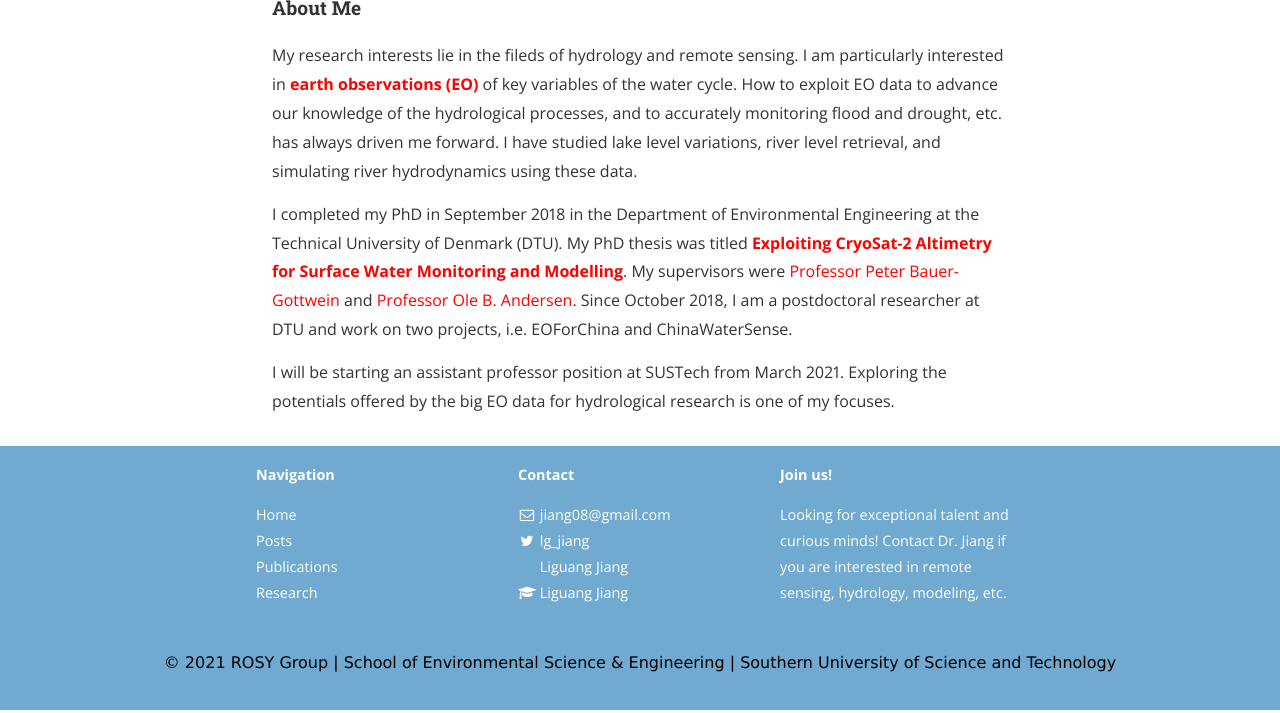
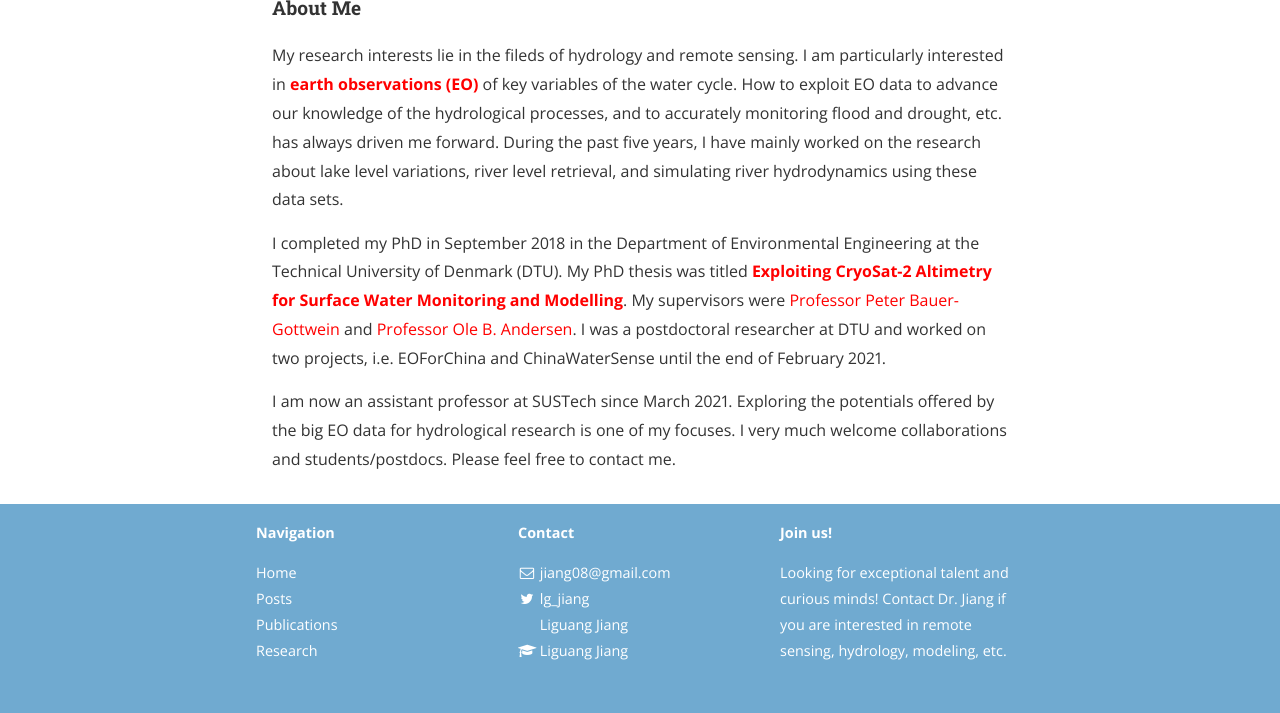
Before and after one commit to 12530/rshydro, a Jekyll site: the page built from home.md, in a window 1280 px wide and 900 px high, scrolled down 764 px, cut to the strip 187-900 px from the top of the window. Built offline with Jekyll 4.4.1, drawn with Linux system fonts in a browser that asks for light colours; nearby versions of some CDN libraries.

Commit message:
Update home.md

```diff
--- a/home.md
+++ b/home.md
@@ -15,8 +15,8 @@ main_nav: true
 
 <h4>About Me</h4>
 
-My research interests lie in the fileds of hydrology and remote sensing. I am particularly interested  in <strong style="color:red;">earth observations (EO)</strong> of key variables of the water cycle. How to exploit EO data to advance our knowledge of the hydrological processes, and to accurately monitoring flood and drought, etc. has always driven me forward. I have studied lake level variations, river level retrieval, and simulating river hydrodynamics using these data.
+My research interests lie in the fileds of hydrology and remote sensing. I am particularly interested  in <strong style="color:red;">earth observations (EO)</strong> of key variables of the water cycle. How to exploit EO data to advance our knowledge of the hydrological processes, and to accurately monitoring flood and drought, etc. has always driven me forward. During the past five years, I have mainly worked on the research about lake level variations, river level retrieval, and simulating river hydrodynamics using these data sets.
 
-I completed my PhD in September 2018 in the Department of Environmental Engineering at the Technical University of Denmark (DTU). My PhD thesis was titled <a href="https://orbit.dtu.dk/en/publications/exploiting-cryosat-2-altimetry-for-surface-water-monitoring-and-m" style="color: red;font-weight:bold;">Exploiting CryoSat-2 Altimetry for Surface Water Monitoring and Modelling</a>. My supervisors were <font color="red">Professor Peter Bauer-Gottwein</font> and <font color="red">Professor Ole B. Andersen</font>. Since October 2018, I am a postdoctoral researcher at DTU and work on two projects, i.e. EOForChina and ChinaWaterSense.
+I completed my PhD in September 2018 in the Department of Environmental Engineering at the Technical University of Denmark (DTU). My PhD thesis was titled <a href="https://orbit.dtu.dk/en/publications/exploiting-cryosat-2-altimetry-for-surface-water-monitoring-and-m" style="color: red;font-weight:bold;">Exploiting CryoSat-2 Altimetry for Surface Water Monitoring and Modelling</a>. My supervisors were <font color="red">Professor Peter Bauer-Gottwein</font> and <font color="red">Professor Ole B. Andersen</font>. I was a postdoctoral researcher at DTU and worked on two projects, i.e. EOForChina and ChinaWaterSense until the end of February 2021.
 
-I will be starting an assistant professor position at SUSTech from March 2021. Exploring the potentials offered by the big EO data for hydrological research is one of my focuses.
+I am now an assistant professor at SUSTech since March 2021. Exploring the potentials offered by the big EO data for hydrological research is one of my focuses. I very much welcome collaborations and students/postdocs. Please feel free to contact me.
```
